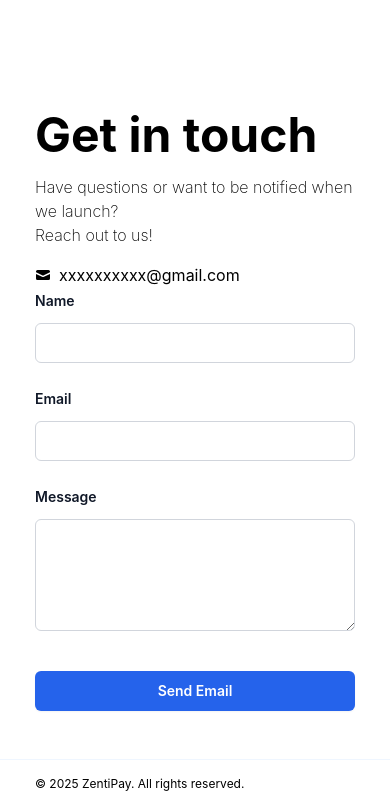
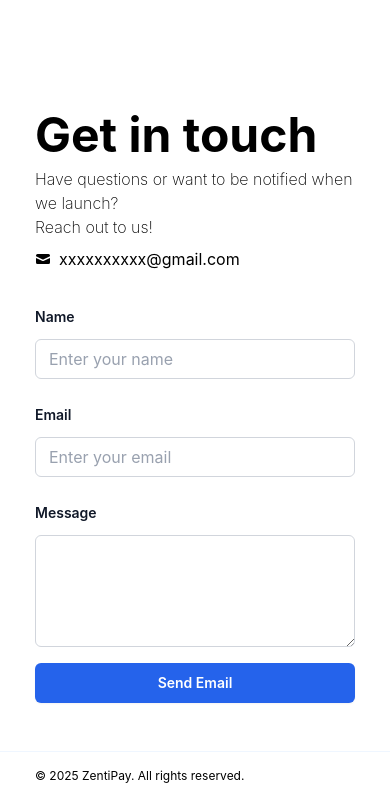
Before and after one commit to ZentiPay/zenti-frontend, a Next.js app: page / in a window 390 px wide. Shown: the part 1240-2048 px from the top of the page. Built offline with nearby package versions, Linux system fonts and the light colour scheme; no server answers.

Commit message:
contact form integration

```diff
--- a/package.json
+++ b/package.json
@@ -9,6 +9,7 @@
     "lint": "next lint"
   },
   "dependencies": {
+    "@emailjs/browser": "^4.4.1",
     "@headlessui/react": "^2.2.4",
     "@heroicons/react": "^2.2.0",
     "framer-motion": "^12.15.0",
--- a/src/components/Contact.tsx
+++ b/src/components/Contact.tsx
@@ -1,81 +1,31 @@
-"use client"
+"use client";
 
-import React from 'react'
-import { EnvelopeIcon } from '@heroicons/react/16/solid'
+import React from "react";
+import { EnvelopeIcon } from "@heroicons/react/16/solid";
+import ContactForm from "./ContactForm";
 
 const Contact = () => {
-
   return (
     <div id="contact" className="py-12 lg:py-24">
       <div className="flex flex-col justify-center lg:flex-row lg:justify-between">
         <div className="pt-4">
           <h1 className="antialiased text-5xl font-bold">Get in touch</h1>
-          <p className="pt-4 text-base font-extralight subpixel-antialiased font-stretch-condensed">Have questions or want to be notified  when  we launch? <br/> Reach out to us!</p>
-          <p className="pt-4 inline-flex items-center">
-            <span><EnvelopeIcon className="w-4 h-4 mr-2"/></span> xxxxxxxxxx@gmail.com</p>
+          <p className="pt-2 lg:pt-4 text-base font-extralight subpixel-antialiased font-stretch-condensed">
+            Have questions or want to be notified when we launch? <br /> Reach
+            out to us!
+          </p>
+          <p className="pt-2 lg:pt-4 inline-flex items-center">
+            <span>
+              <EnvelopeIcon className="w-4 h-4 mr-2" />
+            </span>{" "}
+            xxxxxxxxxx@gmail.com
+          </p>
         </div>
         <div>
-           <div className="mx-auto w-full lg:w-[600px]">
-        <div className="w-full grid grid-cols-1 gap-x-8 gap-y-6 sm:grid-cols-2">
-          <div>
-            <label htmlFor="name" className="block text-sm/6 font-semibold text-gray-900">
-              Name
-            </label>
-            <div className="mt-2.5">
-              <input
-                id="name"
-                name="name"
-                type="text"
-                autoComplete="given-name"
-                required
-                className="block w-full rounded-md bg-white px-3.5 py-2 text-base text-gray-900 outline-1 -outline-offset-1 outline-gray-300 placeholder:text-gray-400 focus:outline-2 focus:-outline-offset-2 focus:outline-indigo-600"
-              />
-            </div>
-          </div>
-          <div>
-            <label htmlFor="email" className="block text-sm/6 font-semibold text-gray-900">
-              Email
-            </label>
-            <div className="mt-2.5">
-              <input
-                id="email"
-                name="email"
-                type="email"
-                autoComplete="email"
-                required
-                className="block w-full rounded-md bg-white px-3.5 py-2 text-base text-gray-900 outline-1 -outline-offset-1 outline-gray-300 placeholder:text-gray-400 focus:outline-2 focus:-outline-offset-2 focus:outline-indigo-600"
-              />
-            </div>
-          </div>
-          <div className="sm:col-span-2">
-            <label htmlFor="message" className="block text-sm/6 font-semibold text-gray-900">
-              Message
-            </label>
-            <div className="mt-2.5">
-              <textarea
-                id="message"
-                name="message"
-                rows={4}
-                required
-                className="block w-full rounded-md bg-white px-3.5 py-2 text-base text-gray-900 outline-1 -outline-offset-1 outline-gray-300 placeholder:text-gray-400 focus:outline-2 focus:-outline-offset-2 focus:outline-indigo-600"
-                defaultValue={''}
-              />
-            </div>
-          </div>
-        </div>
-        <div className="mt-10">
-          <button
-            type="submit"
-            className="block w-full rounded-md cursor-pointer bg-light-btn-primary px-3.5 py-2.5 text-center text-sm font-semibold text-white shadow-xs hover:bg-light-btn-primary-hover focus-visible:outline-2 focus-visible:outline-offset-2 focus-visible:outline-indigo-600"
-          >
-            Send Email
-          </button>
+         <ContactForm/>
         </div>
       </div>
-        </div>
-      </div>
-
     </div>
-  )
-}
+  );
+};
 export default Contact;
--- /dev/null
+++ b/src/components/ContactForm.tsx
@@ -0,0 +1,228 @@
+"use client";
+
+import React, { useState } from "react";
+import {
+  CheckCircleIcon,
+  ExclamationCircleIcon,
+} from "@heroicons/react/24/outline";
+
+interface FormData {
+  name: string;
+  email: string;
+  message: string;
+}
+
+export default function ContactForm() {
+  const [formData, setFormData] = useState<FormData>({
+    name: "",
+    email: "",
+    message: "",
+  });
+  const [isLoading, setIsLoading] = useState(false);
+  const [status, setStatus] = useState<{
+    type: "success" | "error" | null;
+    message: string;
+  }>({ type: null, message: "" });
+
+  const handleInputChange = (
+    e: React.ChangeEvent<HTMLInputElement | HTMLTextAreaElement>
+  ) => {
+    const { name, value } = e.target;
+    setStatus({ type: null, message: "" });
+    setFormData((prev) => ({
+      ...prev,
+      [name]: value,
+    }));
+  };
+
+  function getEnvVariable(key: string): string {
+    const value = process.env[key];
+    if (!value) {
+      throw new Error(`Missing environment variable: ${key}`);
+    }
+    return value;
+  }
+
+  const EMAILJS_SERVICE_ID = getEnvVariable("NEXT_PUBLIC_EMAILJS_SERVICE_ID");
+  const EMAILJS_TEMPLATE_ID = getEnvVariable("NEXT_PUBLIC_EMAILJS_TEMPLATE_ID");
+  const EMAILJS_PUBLIC_KEY = getEnvVariable("NEXT_PUBLIC_EMAILJS_PUBLIC_KEY");
+
+  const handleSubmit = async (e: React.FormEvent) => {
+    e.preventDefault();
+
+    if (!formData.name || !formData.email || !formData.message) {
+      setStatus({
+        type: "error",
+        message: "All fields are required",
+      });
+      return;
+    }
+
+    const emailRegex = /^[^\s@]+@[^\s@]+\.[^\s@]+$/;
+    if (!emailRegex.test(formData.email)) {
+      setStatus({
+        type: "error",
+        message: "Please enter a valid email address",
+      });
+      return;
+    }
+
+    setIsLoading(true);
+    setStatus({ type: null, message: "" });
+
+    try {
+      const emailjs = (await import("@emailjs/browser")).default;
+
+      const templateParams = {
+        from_name: formData.name,
+        from_email: formData.email,
+        message: formData.message,
+        to_email: "prathibhabilagi12@gmail.com",
+        to_name: "Prathibha",
+        reply_to: formData.email,
+      };
+
+      await emailjs.send(
+        EMAILJS_SERVICE_ID,
+        EMAILJS_TEMPLATE_ID,
+        templateParams,
+        EMAILJS_PUBLIC_KEY
+      );
+
+      setStatus({
+        type: "success",
+        message: "Message sent successfully",
+      });
+
+      setFormData({
+        name: "",
+        email: "",
+        message: "",
+      });
+
+      setTimeout(() => {
+        setStatus({ type: null, message: "" });
+      }, 5000);
+
+    } catch (error) {
+      console.error("Email send error:", error);
+      let errorMessage = "Failed to send email. Please try again later.";
+      if (error instanceof Error) {
+        if (error.message.includes("Invalid service ID")) {
+          errorMessage =
+            "Email service configuration error. Please contact support.";
+        } else if (error.message.includes("Invalid template ID")) {
+          errorMessage =
+            "Email template configuration error. Please contact support.";
+        } else if (error.message.includes("Invalid public key")) {
+          errorMessage =
+            "Email service authentication error. Please contact support.";
+        }
+      }
+
+      setStatus({
+        type: "error",
+        message: errorMessage,
+      });
+
+    } finally {
+      setIsLoading(false);
+    }
+  };
+
+  return (
+    <div className="mx-auto w-full lg:w-[600px] pt-8 lg:pt-0">
+      <div className="w-full grid grid-cols-1 gap-x-8 gap-y-6 sm:grid-cols-2">
+        <div>
+          <label
+            htmlFor="name"
+            className="block text-sm/6 font-semibold text-gray-900"
+          >
+            Name
+          </label>
+          <div className="mt-2.5">
+            <input
+              id="name"
+              name="name"
+              type="text"
+              placeholder="Enter your name"
+              value={formData.name}
+              onChange={handleInputChange}
+              disabled={isLoading}
+              required
+              className="block w-full rounded-md bg-white px-3.5 py-2 text-base text-gray-900 outline-1 -outline-offset-1 outline-gray-300 placeholder:text-gray-400 focus:outline-2 focus:-outline-offset-2 focus:outline-light-btn-primary-hover"
+            />
+          </div>
+        </div>
+        <div>
+          <label
+            htmlFor="email"
+            className="block text-sm/6 font-semibold text-gray-900"
+          >
+            Email
+          </label>
+          <div className="mt-2.5">
+            <input
+              id="email"
+              name="email"
+              type="email"
+              value={formData.email}
+              placeholder="Enter your email"
+              onChange={handleInputChange}
+              disabled={isLoading}
+              required
+              className="block w-full rounded-md bg-white px-3.5 py-2 text-base text-gray-900 outline-1 -outline-offset-1 outline-gray-300 placeholder:text-gray-400 focus:outline-2 focus:-outline-offset-2 focus:outline-light-btn-primary-hover"
+            />
+          </div>
+        </div>
+        <div className="sm:col-span-2">
+          <label
+            htmlFor="message"
+            className="block text-sm/6 font-semibold text-gray-900"
+          >
+            Message
+          </label>
+          <div className="mt-2.5">
+            <textarea
+              id="message"
+              name="message"
+              rows={4}
+              value={formData.message}
+              onChange={handleInputChange}
+              disabled={isLoading}
+              required
+              className="block w-full rounded-md bg-white px-3.5 py-2 text-base text-gray-900 outline-1 -outline-offset-1 outline-gray-300 placeholder:text-gray-400 focus:outline-2 focus:-outline-offset-2 focus:outline-light-btn-primary-hover"
+              defaultValue={""}
+            />
+          </div>
+        </div>
+      </div>
+      {status.type && (
+        <div
+          className={`pt-2 rounded-md text-sm font-medium ${
+            status.type === "success" ? "text-green-800" : "text-red-800"
+          }`}
+        >
+          <div className="flex items-center">
+            {status.type === "success" ? (
+              <CheckCircleIcon className="w-4 h-4 mr-2" />
+            ) : (
+              <ExclamationCircleIcon className="w-4 h-4 mr-2" />
+            )}
+            {status.message}
+          </div>
+        </div>
+      )}
+      <div className="mt-4">
+        <button
+          type="submit"
+          onClick={(e) => handleSubmit(e)}
+          disabled={isLoading}
+          className="block w-full rounded-md cursor-pointer bg-light-btn-primary px-3.5 py-2.5 text-center text-sm font-semibold text-white shadow-xs hover:bg-light-btn-primary-hover focus-visible:outline-2 focus-visible:outline-offset-2 focus-visible:outline-indigo-600"
+        >
+          Send Email
+        </button>
+      </div>
+    </div>
+  );
+}
```
Also changed, not shown: 1 other file (tests, documents, lock files or other folders).
